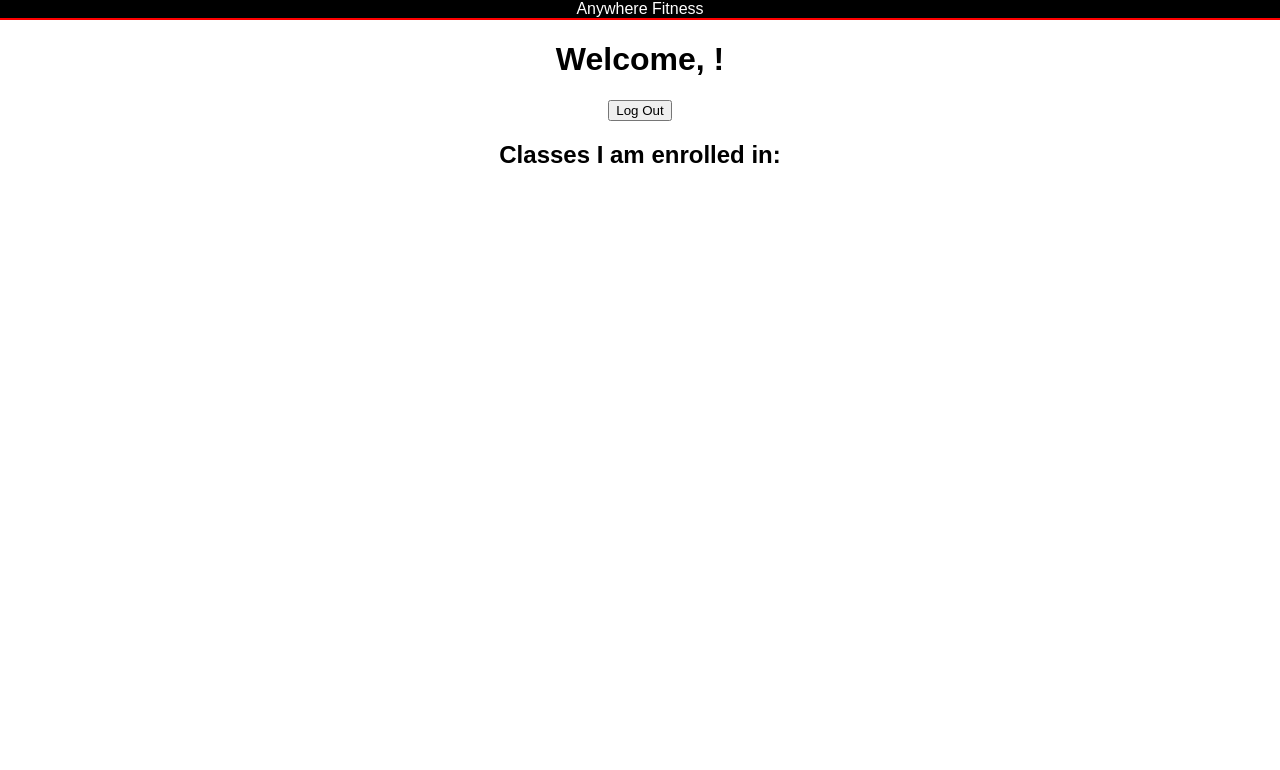
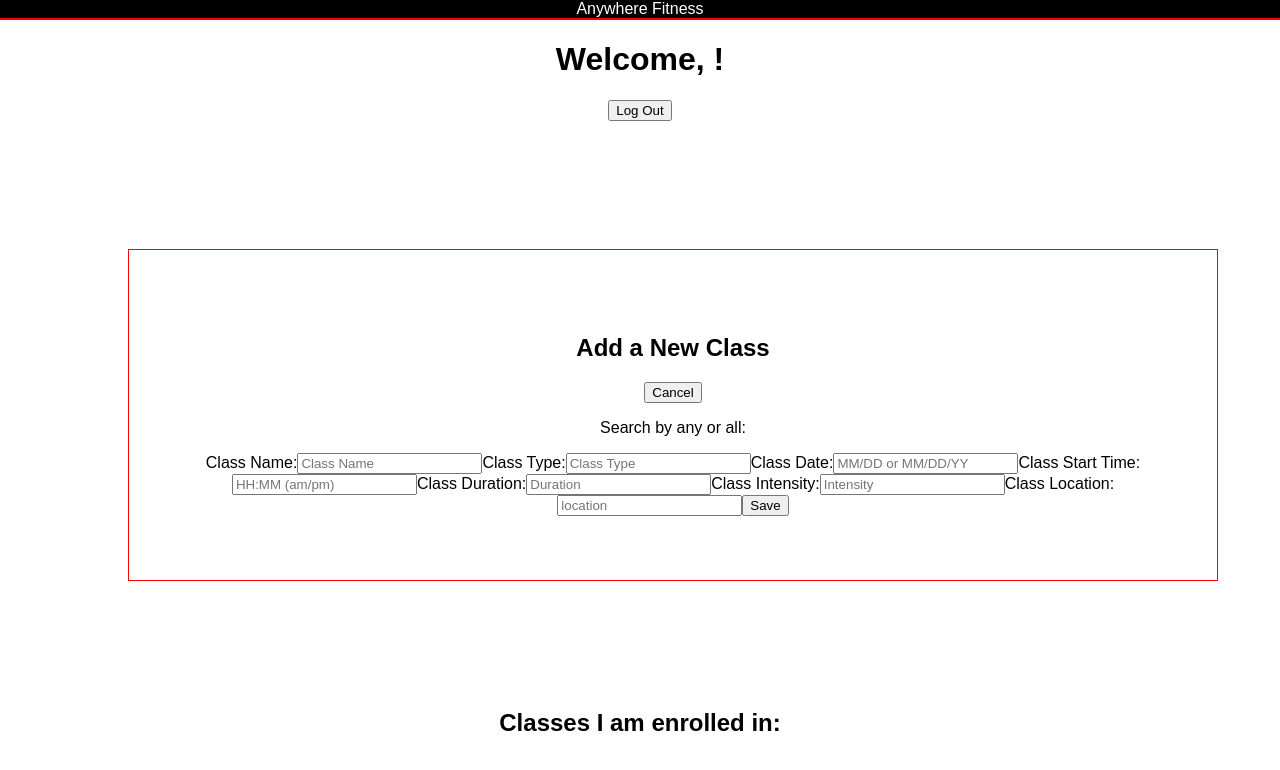
Before and after one commit to MMGroesbeck/BW2V2, a React (Create React App) app in the folder anywherefit/: page /dashboard/addclass in a window 1280 px wide. Shown: the top 770 px of the page. Built offline with nearby package versions, Linux system fonts and the light colour scheme; a web font is replaced by a local one.

Commit message:
Can add classes for instructor; only enrolling/withdrawing as student is disabled.

```diff
--- a/anywherefit/src/components/ClassForm.js
+++ b/anywherefit/src/components/ClassForm.js
@@ -1 +1,97 @@
-import React from 'react';
+import React, { useState, useEffect } from "react";
+import { Route, useHistory } from 'react-router-dom';
+import { withFormik, Form, Field } from "formik";
+import * as Yup from "yup";
+import styled from "styled-components";
+
+const ClassDiv = styled.div `
+    width: 75%;
+    margin: 10%;
+    padding: 5%;
+    display: flex;
+    border: 1px solid red;
+    flex-flow: column nowrap;
+    align-items: center;
+`
+
+const AddForm = ({values, touched, errors, status, activeUser, addClass, toDashboard}) => {
+    const history = useHistory();
+    const [user, setUser] = useState({});
+    useEffect (() => {
+        status && setUser(user => status);
+    },[status])
+    return(
+        <ClassDiv>
+            <h2>Add a New Class</h2>
+            <button onClick={() => history.push("/dashboard")}>Cancel</button>
+            <Form className="search-form">
+                <p>Search by any or all:</p>
+                <label htmlFor="name">
+                    Class Name:
+                    <Field id="name" type="text" name="name" placeholder="Class Name"/>
+                </label>
+                <label htmlFor="type">
+                    Class Type:
+                    <Field id="type" type="text" name="type" placeholder="Class Type"/>
+                </label>
+                <label htmlFor="date">
+                    Class Date:
+                    <Field id="date" type="text" name="date" placeholder="MM/DD or MM/DD/YY"/>
+                </label>
+                <label htmlFor="start">
+                    Class Start Time:
+                    <Field id="start" type="text" name="start" placeholder="HH:MM (am/pm)"/>
+                </label>
+                <label htmlFor="duration">
+                    Class Duration:
+                    <Field id="duration" type="text" name="duration" placeholder="Duration"/>
+                </label>
+                <label htmlFor="intensity">
+                    Class Intensity:
+                    <Field id="intensity" type="text" name="intensity" placeholder="Intensity"/>
+                </label>
+                <label htmlFor="location">
+                    Class Location:
+                    <Field id="location" type="text" name="location" placeholder="location"/>
+                </label>
+                <button type="submit">Save</button>
+            </Form>
+        </ClassDiv>
+    );
+};
+
+const FormikAddForm = withFormik({
+    mapPropsToValues({name, type, date, start, duration, intensity, location, instructor, activeUser, classList, setCurrentList, toDashboard, addClass}) {
+        return {
+            name: name || "",
+            type: type || "",
+            date: date || "",
+            start: start || "",
+            duration: duration || "",
+            intensity: intensity || "",
+            location: location || "",
+            instructor: activeUser.name,
+            addClass: addClass,
+            toDashboard: toDashboard
+        };
+    },
+    validationSchema: Yup.object().shape({
+        name: Yup.string().required("Please enter a class name.")
+    }),
+    handleSubmit(values, {setStatus, resetForm}){
+        const newClass = {
+            name: values.name,
+            type: values.type,
+            date: values.date,
+            start: values.start,
+            duration: values.duration,
+            intensity: values.intensity,
+            location: values.location,
+            instructor: values.instructor
+        }
+        values.addClass(newClass);
+        values.toDashboard();
+    }
+})(AddForm);
+
+export default FormikAddForm;
--- a/anywherefit/src/components/Dashboard.js
+++ b/anywherefit/src/components/Dashboard.js
@@ -4,11 +4,13 @@ import InstrClasses from './InstrClasses';
 import ClientClasses from './ClientClasses';
 import SearchForm from './SearchForm';
 import ClassSrchList from './ClassSrchList';
+import ClassForm from './ClassForm';
 
 const Dashboard = ({activeUser, classList, addClass, deleteClass, enroll, withdraw}) => {
     const history = useHistory();
     const [currentList, setCurrentList] = useState([]);
-    const toResults = () => {history.push("/dashboard/results")}
+    const toResults = () => {history.push("/dashboard/results")};
+    const toDashboard = () => {history.push("/dashboard")};
     return (
         <div className = "dashboard">
             <h1>Welcome, {activeUser.name}!</h1>
@@ -23,6 +25,9 @@ const Dashboard = ({activeUser, classList, addClass, deleteClass, enroll, withdr
             <Route exact path="/dashboard/results">
             {currentList && <ClassSrchList currentList={currentList} enroll={enroll} />}
             </Route>
+            <Route exact path="/dashboard/addclass">
+                <ClassForm activeUser={activeUser} addClass={addClass} toDashboard={toDashboard}/>
+            </Route>
             {activeUser.instructor && <InstrClasses activeUser={activeUser} classList={classList}  deleteClass={deleteClass}/>}
             <ClientClasses activeUser={activeUser} classList={classList} withdraw={withdraw} currentList={currentList} enroll={enroll}/>
         </div>
--- a/anywherefit/src/dummyData.js
+++ b/anywherefit/src/dummyData.js
@@ -7,6 +7,12 @@ const startData = {
             instructor: true,
             password: "12345",
             enrolled: [1,2]
+        },
+        {
+            name: "Kid",
+            instructor: false,
+            password: "12345",
+            enrolled: [2]
         }
     ],
     classes: [
```
